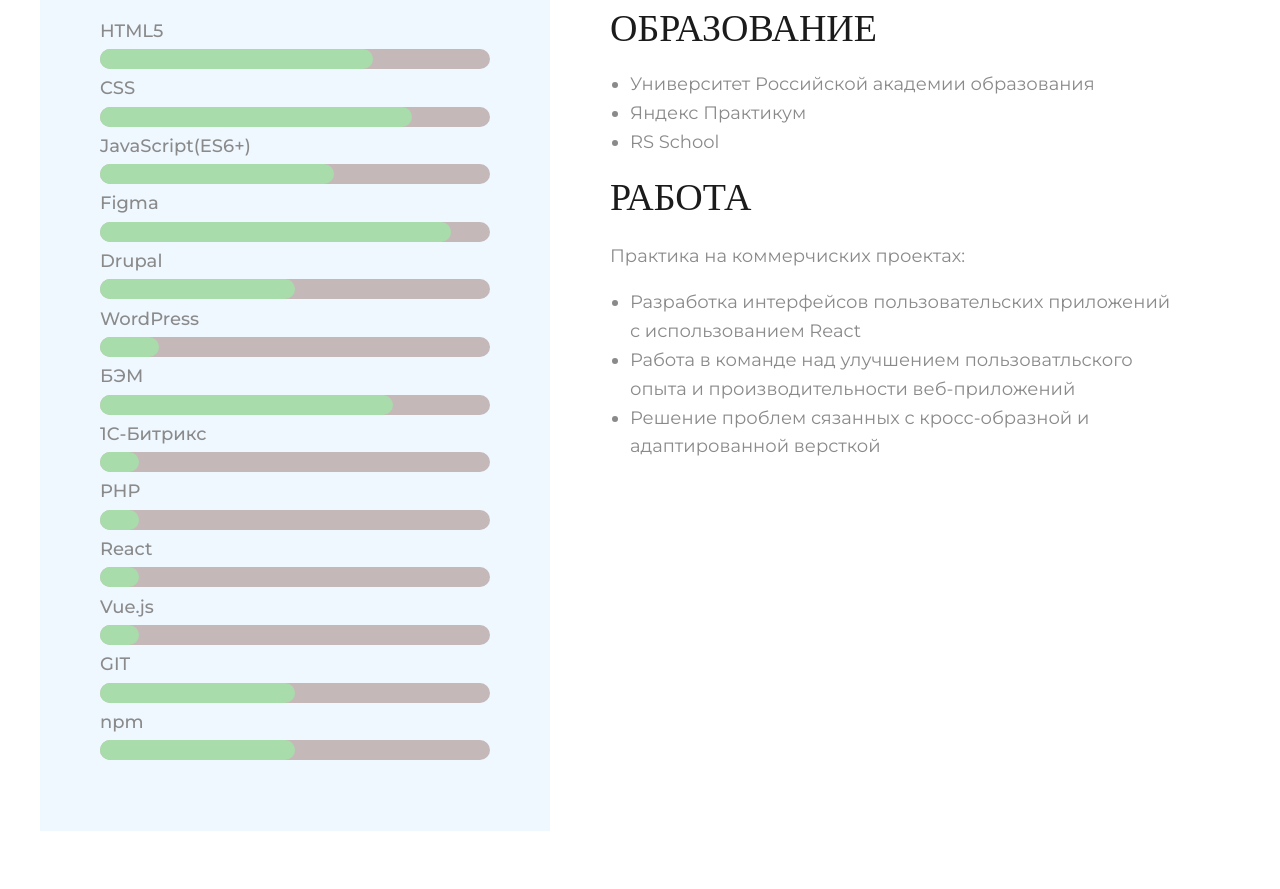
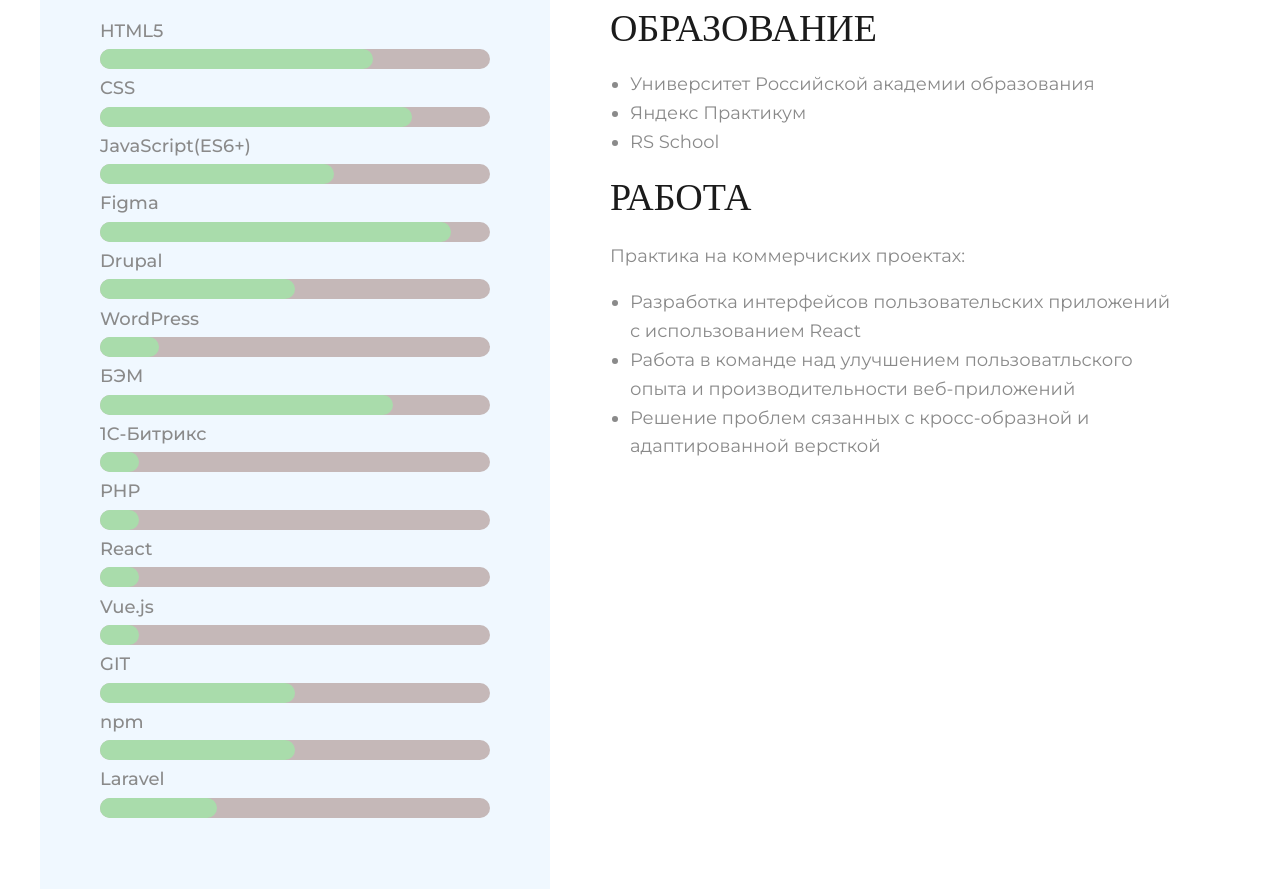
Before and after one commit to Romao2006/CV, a plain HTML site: page index.html in a window 1280 px wide. Shown: the part 1179-2068 px from the top of the page. Before the commit the page ends 2010 px from the top, so only its background shows below. Drawn offline with nearby package versions, Linux system fonts and the light colour scheme.

Commit message:
progress bar laravel

```diff
--- a/index.html
+++ b/index.html
@@ -130,6 +130,12 @@
                                  <progress value="50" max="100"></progress>
                              </div>
                          </li>
+                         <li>
+                            Laravel
+                             <div class="progress-bar">
+                                 <progress value="30" max="100"></progress>
+                             </div>
+                         </li>
                     </ul>
                 </div>
             </div>
```
